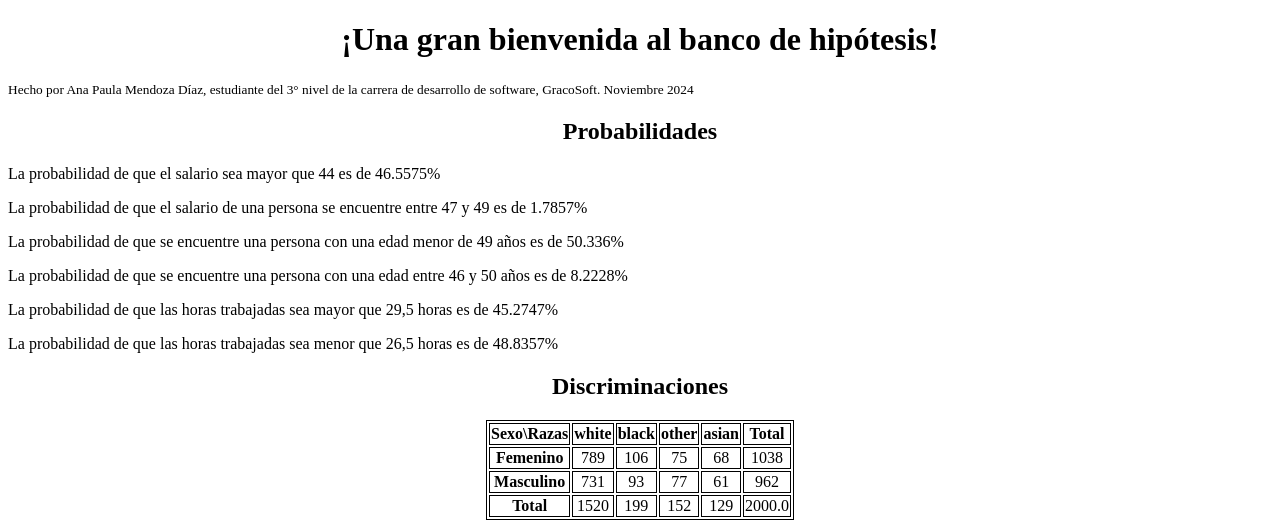
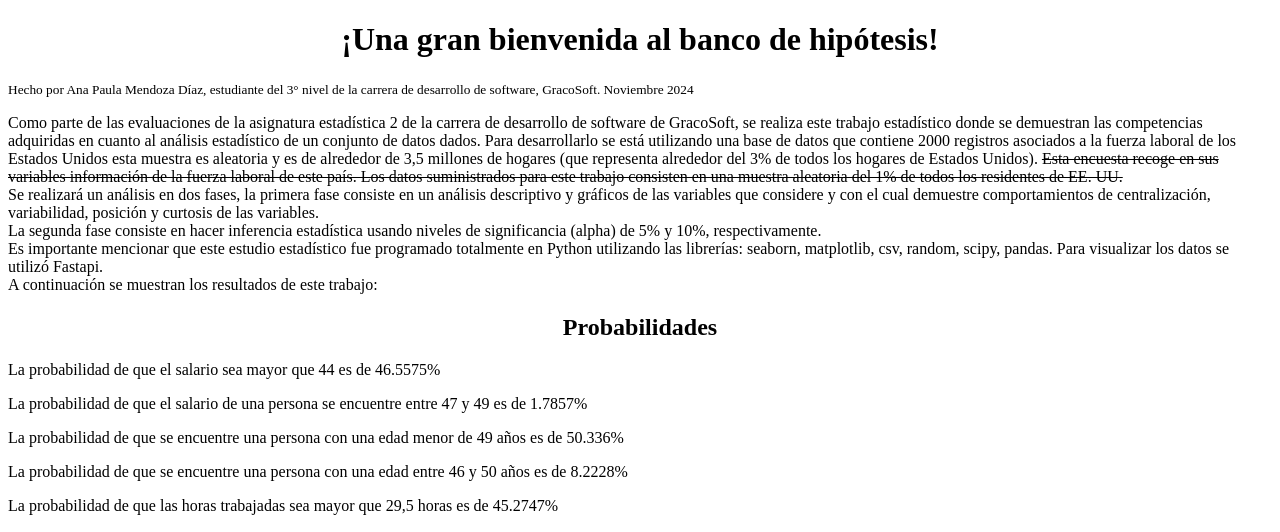
Before and after one commit to Luna-Hazuki2006/laboratorio_estadistica2, a FastAPI app: page / in a window 1280 px wide. Shown: the top 532 px of the page. Run offline with FastAPI, Linux system fonts and the light colour scheme.

Commit message:
Con texto mejorado

```diff
--- a/templates/index.html
+++ b/templates/index.html
@@ -10,6 +10,26 @@
 <body>
     <h1>¡Una gran bienvenida al banco de hipótesis!</h1>
     <small>Hecho por Ana Paula Mendoza Díaz, estudiante del 3° nivel de la carrera de desarrollo de software, GracoSoft. Noviembre 2024</small>
+    <p>
+        Como parte de las evaluaciones de la asignatura estadística 2 de la carrera de desarrollo de software de GracoSoft,
+        se realiza este trabajo estadístico donde se demuestran las competencias adquiridas en cuanto al análisis estadístico
+        de un conjunto de datos dados. Para desarrollarlo se está utilizando una base de datos que contiene 2000 registros
+        asociados a la fuerza laboral de los Estados Unidos esta muestra es aleatoria y es de alrededor de 3,5 millones de hogares
+        (que representa alrededor del 3% de todos los hogares de Estados Unidos).
+        <del>Esta encuesta recoge en sus variables
+        información de la fuerza laboral de este país. Los datos suministrados para este trabajo consisten en una muestra
+        aleatoria del 1% de todos los residentes de EE. UU.</del>
+        <br>
+        Se realizará un análisis en dos fases, la primera fase consiste en un análisis descriptivo y gráficos de las variables
+        que considere y con el cual demuestre comportamientos de centralización, variabilidad, posición y curtosis de las variables.
+        <br>
+        La segunda fase consiste en hacer inferencia estadística usando niveles de significancia (alpha) de 5% y 10%, respectivamente.
+        <br>
+        Es importante mencionar que este estudio estadístico fue programado totalmente en Python utilizando las librerías:
+        seaborn, matplotlib, csv, random, scipy, pandas. Para visualizar los datos se utilizó Fastapi.
+        <br>
+        A continuación se muestran los resultados de este trabajo:
+    </p>
     <h2>Probabilidades</h2>
     {% for esto in probabilidades %}
     <p>{{ esto }}</p>
```
